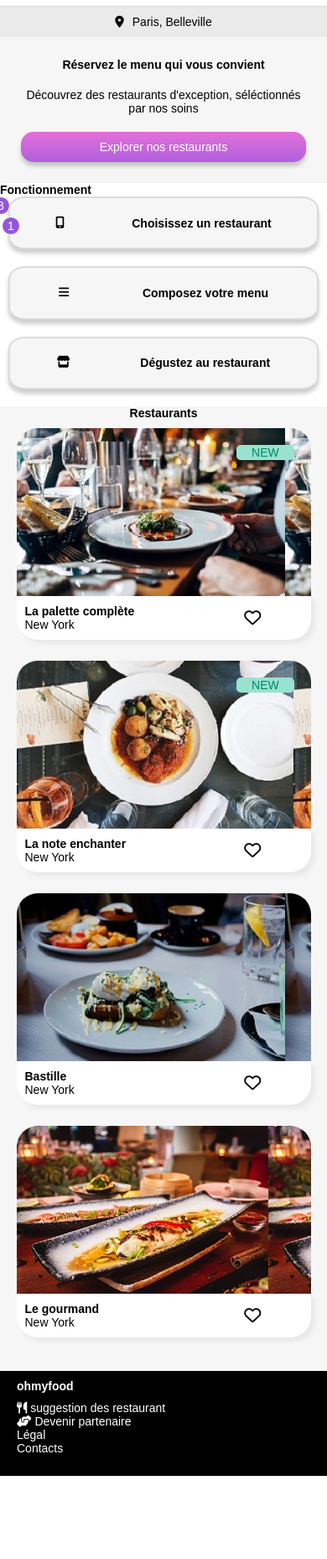
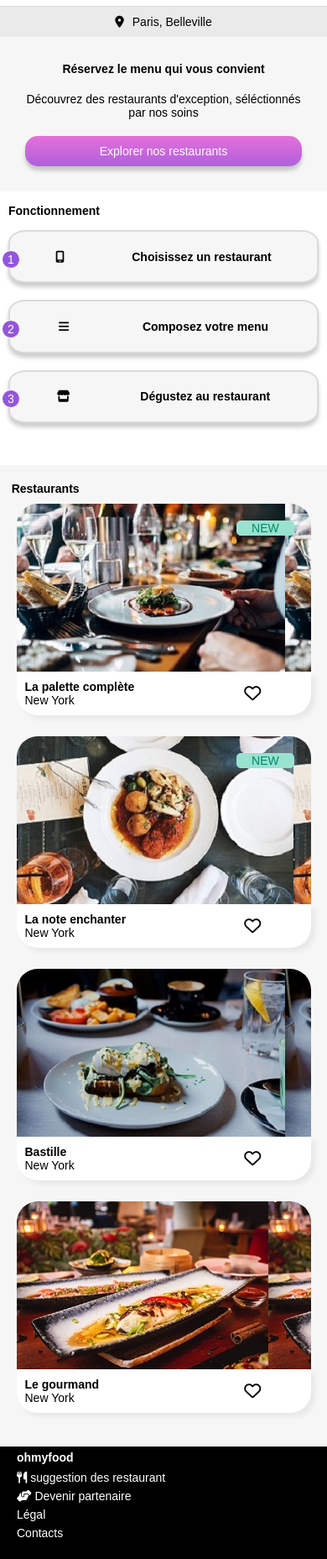
Before and after one commit to quentinh89/ohmyfood, a plain HTML site: page ohmyfood.html in a window 390 px wide. Shown: the part 37-1894 px from the top of the page at 84% size. Before the commit the page ends 1795 px from the top, so only its background shows below. Drawn offline with Linux system fonts and the light colour scheme.

```diff
--- a/ohmyfood.html
+++ b/ohmyfood.html
@@ -30,28 +30,29 @@
         <div class="explo">Explorer nos restaurants</div>
       </div>
 
-      <h2>Fonctionnement</h2>
+      <div class="title_fonctionnement"><h2>Fonctionnement</h2></div>
       <div class="btn">
         <div class="suggestion">
           <div class="nombre">1</div>
-          <i class="fas fa-mobile-alt"></i>
-          <strong> Choisissez un restaurant</strong>
+          <div><i class="fas fa-mobile-alt"></i></div>
+          <div><strong> Choisissez un restaurant</strong></div>
         </div>
 
-        <div class="nombre">2</div>
         <div class="suggestion">
-          <i class="fas fa-bars"></i>
-          <strong>Composez votre menu</strong>
+          <div class="nombre">2</div>
+          <div><i class="fas fa-bars"></i></div>
+          <div><strong>Composez votre menu</strong></div>
         </div>
 
-        <div class="nombre">3</div>
         <div class="suggestion">
-          <i class="fas fa-store"></i>
-          <strong> Dégustez au restaurant</strong>
+          <div class="nombre">3</div>
+          <div><i class="fas fa-store"></i></div>
+          <div><strong> Dégustez au restaurant</strong></div>
         </div>
       </div>
+
       <div class="restaurant_container">
-        <h2>Restaurants</h2>
+        <div class="title_resto"><h2>Restaurants</h2></div>
 
         <div class="restaurant">
           <div class="photo photo_palette">
@@ -120,12 +121,16 @@
 
       <footer>
         <div class="footer">
-          <h2>ohmyfood</h2>
+          <div class="title_footer"><h2>ohmyfood</h2></div>
           <div class="renseignement">
-            <div><i class="fas fa-utensils"></i> suggestion des restaurant</div>
-            <div><i class="fas fa-hands-helping"></i> Devenir partenaire</div>
-            <div>Légal</div>
-            <div>Contacts</div>
+            <div id="renseignement_resto">
+              <i class="fas fa-utensils"></i> suggestion des restaurant
+            </div>
+            <div id="partenaire">
+              <i class="fas fa-hands-helping"></i> Devenir partenaire
+            </div>
+            <div id="legal">Légal</div>
+            <div id="contact">Contacts</div>
           </div>
         </div>
       </footer>
--- a/styleoh.css
+++ b/styleoh.css
@@ -53,17 +53,22 @@ body {
   display: flex;
   text-align: center;
   flex-direction: column;
-  padding: 25px;
+  padding: 30px;
 }
 .dec p {
   padding-bottom: 20px;
   padding-top: 20px;
 }
 
+.title_fonctionnement {
+  padding: 15px 0px 15px 10px;
+}
+
 .btn {
   width: 100%;
   display: flex;
   flex-direction: column;
+  margin-bottom: 30px;
 }
 
 .suggestion {
@@ -112,6 +117,12 @@ body {
   align-items: center;
   justify-content: space-between;
   padding-bottom: 25px;
+  padding-top: 20px;
+}
+
+.title_resto {
+  display: flex;
+  width: 93%;
 }
 
 .restaurant {
@@ -206,17 +217,33 @@ body {
 }
 
 .footer {
+  width: 100%;
   font-size: 12px;
   display: flex;
-  padding-top: 10px;
-  padding-bottom: 5px;
   flex-direction: column;
+  padding-top: 5px;
 }
 
 .renseignement {
   display: flex;
-  padding-top: 10px;
+  padding-top: 5px;
   flex-direction: column;
+}
+
+#renseignement_resto {
+  padding: 3px 0px 3px 0px;
+}
+
+#partenaire {
+  padding: 3px 0px 3px 0px;
+}
+
+#legal {
+  padding: 3px 0px 3px 0px;
+}
+
+#contact {
+  padding: 3px 0px 3px 0px;
 }
 
 footer {
@@ -226,8 +253,4 @@ footer {
   padding-bottom: 20px;
 }
 
-@media all and (max-width: 600px) {
-  .footer {
-    justify-content: center;
-  }
-}
+@media all and (max-width: 320px);
```
Also changed, not shown: image/bastille_tablette.jpg (added).
